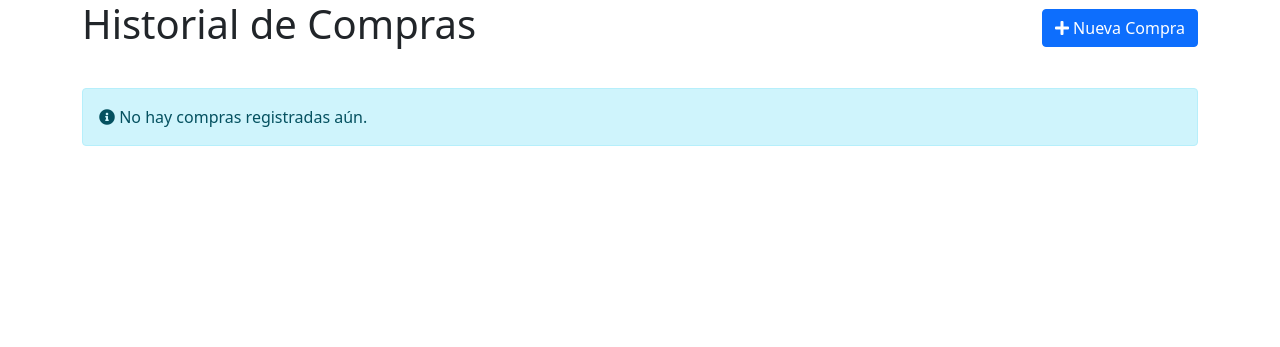
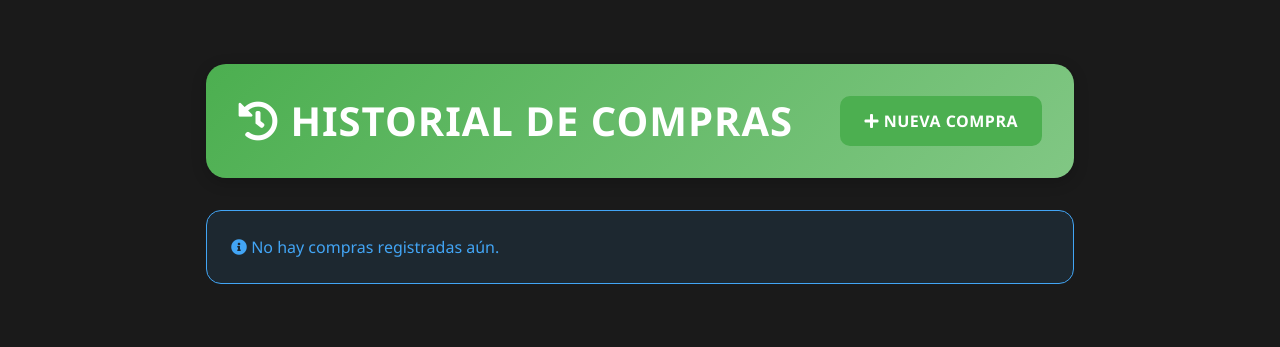
Before and after one commit to KmiloAC/Final-Patrones, a Flask app: page /historial in a window 1280 px wide. Shown: the top 347 px of the page. Run offline with Flask 3, Linux system fonts and the light colour scheme.

Commit message:
Cambios y CSS incluido

```diff
--- a/app.py
+++ b/app.py
@@ -47,7 +47,11 @@ def finish_process():
             controller.historial_pedidos = []
         controller.historial_pedidos.append(controller.pedido_actual)
 
-    controller.reiniciar()
+    try:
+        controller.reiniciar()
+    except Exception as e:
+        logger.error(f"Error al reiniciar el controlador: {e}")
+
     return redirect(url_for('index'))
 
 @app.route('/')
--- a/templates/historial.html
+++ b/templates/historial.html
@@ -9,24 +9,178 @@
     <!-- Font Awesome -->
     <link href="https://cdnjs.cloudflare.com/ajax/libs/font-awesome/5.15.4/css/all.min.css" rel="stylesheet">
     <style>
-        // ... copiar los estilos relevantes del index.html ...
+        :root {
+            --dark-bg: #1A1A1A;
+            --darker-bg: #121212;
+            --primary-color: #4CAF50;
+            --primary-hover: #45A049;
+            --accent-color: #81C784;
+            --text-primary: #E0E0E0;
+            --text-secondary: #9E9E9E;
+            --border-color: #333333;
+            --success-color: #66BB6A;
+            --warning-color: #FFA726;
+            --danger-color: #EF5350;
+            --info-color: #42A5F5;
+        }
+
+        body {
+            background-color: var(--dark-bg);
+            color: var(--text-primary);
+            padding-top: 2rem;
+            padding-bottom: 2rem;
+            font-family: 'Segoe UI', system-ui, -apple-system, sans-serif;
+        }
+
         .historial-container {
             max-width: 900px;
             margin: 2rem auto;
+            padding: 0 1rem;
+        }
+
+        h1 {
+            color: var(--primary-color);
+            font-weight: 700;
+            margin-bottom: 2rem;
+            text-transform: uppercase;
+            letter-spacing: 1px;
+            text-align: center;
+            font-size: 2.5rem;
         }
 
         .historial-header {
+            background: linear-gradient(135deg, var(--primary-color), var(--accent-color));
+            padding: 2rem;
+            border-radius: 20px;
+            margin-bottom: 2rem;
             display: flex;
             justify-content: space-between;
             align-items: center;
+            color: white;
+            box-shadow: 0 4px 15px rgba(0,0,0,0.2);
+        }
+
+        .historial-header h1 {
+            color: white;
+            margin: 0;
+        }
+
+        .historial-item {
+            background: var(--darker-bg);
+            border: 1px solid var(--border-color);
+            border-radius: 15px;
+            padding: 1.5rem;
+            margin-bottom: 1.5rem;
+            transition: all 0.3s ease;
+        }
+
+        .historial-item:hover {
+            border-color: var(--primary-color);
+            box-shadow: 0 0 15px rgba(76, 175, 80, 0.2);
+            transform: translateY(-2px);
+        }
+
+        .status-badge {
+            padding: 0.5rem 1.2rem;
+            border-radius: 30px;
+            font-weight: 600;
+            font-size: 0.9rem;
+            display: inline-block;
+            background-color: var(--darker-bg);
+            border: 1px solid var(--border-color);
+            margin: 0.5rem 0;
+        }
+
+        .status-completed {
+            background-color: rgba(102, 187, 106, 0.2);
+            color: var(--success-color);
+            border-color: var(--success-color);
+        }
+
+        .status-failed {
+            background-color: rgba(239, 83, 80, 0.2);
+            color: var(--danger-color);
+            border-color: var(--danger-color);
+        }
+
+        .status-refunded {
+            background-color: rgba(255, 167, 38, 0.2);
+            color: var(--warning-color);
+            border-color: var(--warning-color);
+        }
+
+        .price-tag {
+            font-size: 1.5rem;
+            color: var(--success-color);
+            font-weight: 700;
+            padding: 1rem;
+            background: rgba(76, 175, 80, 0.1);
+            border: 1px solid var(--success-color);
+            border-radius: 15px;
+            text-align: center;
+            margin-bottom: 1rem;
+        }
+
+        .btn {
+            padding: 0.8rem 1.5rem;
+            border-radius: 10px;
+            font-weight: 600;
+            text-transform: uppercase;
+            letter-spacing: 0.5px;
+            transition: all 0.3s ease;
+        }
+
+        .btn-primary {
+            background: var(--primary-color);
+            color: white;
+            border: none;
+        }
+
+        .btn-primary:hover {
+            background: var(--primary-hover);
+            transform: translateY(-2px);
+        }
+
+        .btn-warning {
+            background: var(--warning-color);
+            color: white;
+            border: none;
+            box-shadow: 0 5px 15px rgba(241, 196, 15, 0.3);
+        }
+
+        .btn-warning:hover {
+            background: #f57c00;
+            transform: translateY(-2px);
+        }
+
+        .alert {
+            border-radius: 15px;
+            padding: 1.5rem;
             margin-bottom: 2rem;
+            background-color: var(--darker-bg);
+            border: 1px solid var(--border-color);
+        }
+
+        .alert-info {
+            background-color: rgba(66, 165, 245, 0.1);
+            border-color: var(--info-color);
+            color: var(--info-color);
+        }
+
+        .asientos-tag {
+            background: rgba(76, 175, 80, 0.1);
+            color: var(--text-primary);
+            padding: 0.5rem 1rem;
+            border-radius: 10px;
+            margin: 0.5rem 0;
+            display: inline-block;
         }
     </style>
 </head>
 <body>
-    <div class="container historial-container">
+    <div class="historial-container">
         <div class="historial-header">
-            <h1>Historial de Compras</h1>
+            <h1><i class="fas fa-history"></i> Historial de Compras</h1>
             <button class="btn btn-primary" onclick="window.location.href='/'">
                 <i class="fas fa-plus"></i> Nueva Compra
             </button>
@@ -37,7 +191,7 @@
                 <div class="historial-item">
                     <div class="row">
                         <div class="col-md-6">
-                            <p><strong>ID Pedido:</strong> {{ pedido.id }}</p>
+                            <h4 class="text-primary mb-3">Pedido #{{ pedido.id }}</h4>
                             <p>
                                 <strong>Estado:</strong>
                                 <span class="status-badge
@@ -47,13 +201,19 @@
                                     {{ pedido.estado.value }}
                                 </span>
                             </p>
-                            <p><strong>Asientos:</strong> {{ pedido.items_boletas | join(', ') }}</p>
+                            <p><strong>Método de Pago:</strong> {{ pedido.metodo_pago }}</p>
+                            <div class="asientos-tag">
+                                <i class="fas fa-couch"></i>
+                                <strong>Asientos:</strong> {{ pedido.items_boletas | join(', ') }}
+                            </div>
                         </div>
                         <div class="col-md-6">
-                            <p class="price-tag mb-2">Total: ${{ pedido.total_final }}</p>
+                            <p class="price-tag">
+                                <i class="fas fa-tag"></i> Total: ${{ pedido.total_final }}
+                            </p>
                             {% if pedido.estado == EstadoPedido.COMPLETADO %}
-                                <form action="{{ url_for('refund_order') }}" method="post" class="d-inline">
-                                    <button type="submit" class="btn btn-warning">
+                                <form action="{{ url_for('refund_order') }}" method="post" class="text-center">
+                                    <button type="submit" class="btn btn-warning w-100">
                                         <i class="fas fa-undo-alt"></i> Solicitar Reembolso
                                     </button>
                                 </form>
@@ -68,5 +228,8 @@
             </div>
         {% endif %}
     </div>
+
+    <!-- Bootstrap Bundle with Popper -->
+    <script src="https://cdn.jsdelivr.net/npm/bootstrap@5.1.3/dist/js/bootstrap.bundle.min.js"></script>
 </body>
 </html>
```
Also changed, not shown: controller/controller.py (+8 -1 lines).
